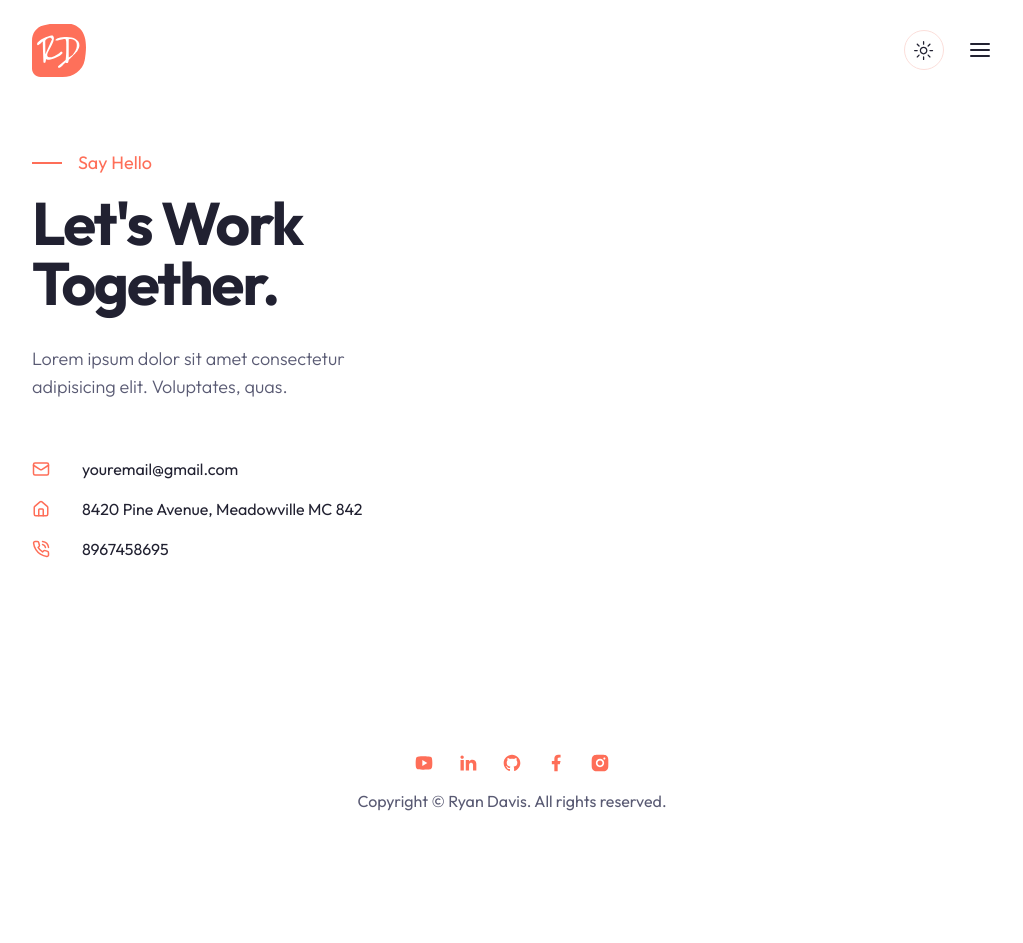
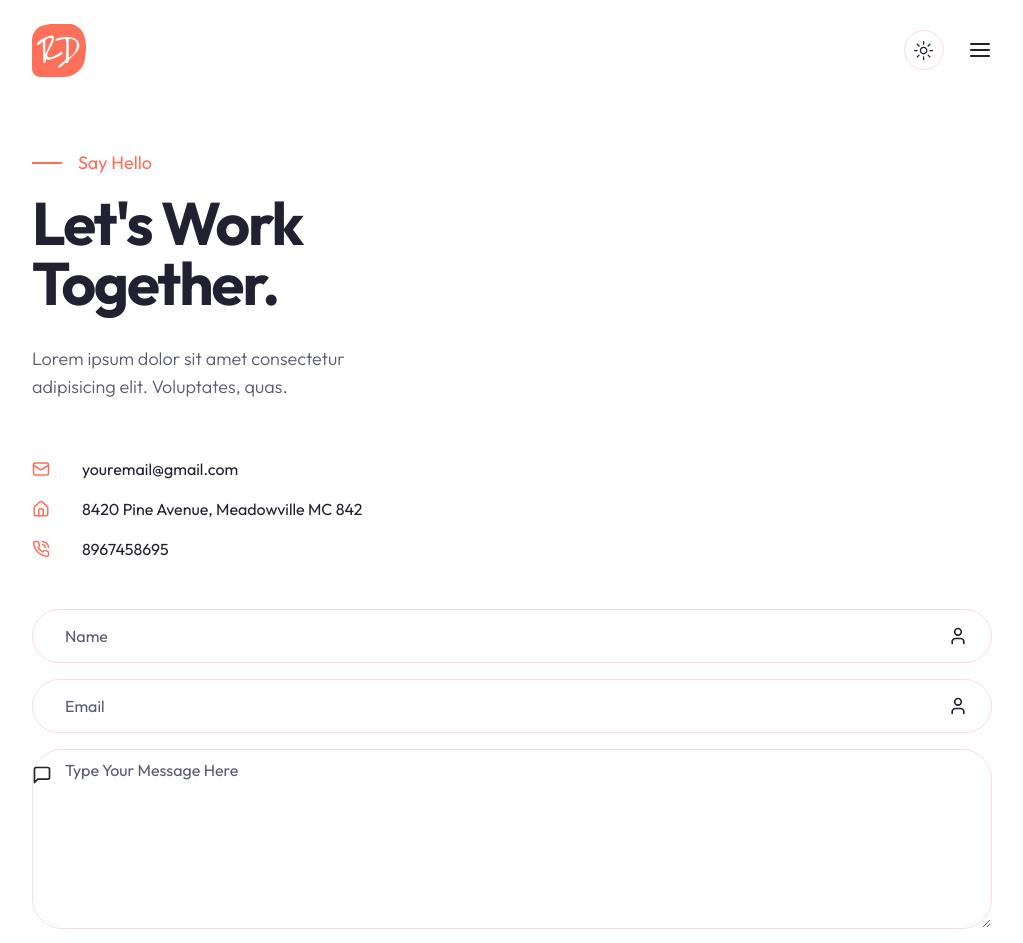
Before and after one commit to RizWaaN3024/nextjs-practice-project, a Next.js app: page /contact in a window 1280 px wide. Shown: the top 943 px of the page, without its empty margins (128-1151 px from the left). Before the commit the page ends 861 px from the top, so only its background shows below. Built offline with nearby package versions, Linux system fonts and the light colour scheme.

Commit message:
Added Form in Contact Page

```diff
--- a/app/contact/page.jsx
+++ b/app/contact/page.jsx
@@ -1,5 +1,6 @@
 import React from 'react'
 import { MailIcon, HomeIcon, PhoneCall } from 'lucide-react'
+import Form from '@/components/Form'
 
 const Contact = () => {
   return (
@@ -37,9 +38,7 @@
             <div>8967458695</div>
           </div>
         </div>
-        <form action="">
-
-          </form>
+        <Form />
       </div>
     </div>
     </section>
--- /dev/null
+++ b/components/Form.jsx
@@ -0,0 +1,35 @@
+"use client";
+import React from 'react'
+import { Button } from './ui/button';
+import { Input } from './ui/input';
+import { Textarea } from './ui/textarea';
+import { User, MailIcon, ArrowRightIcon, MessageSquare } from 'lucide-react';
+
+
+const Form = () => {
+  return (
+    <form action="" className='flex flex-col gap-y-4'>
+        {/* input */}
+        <div className='relative flex items-center'>
+            <Input type='name' placeholder='Name'/ >
+            <User className='absolute right-6' size={20}/>
+        </div>
+        {/* input */}
+        <div className='relative flex items-center'>
+            <Input type='email' id='email' placeholder='Email'/ >
+            <User className='absolute right-6' size={20}/>
+        </div>
+        {/* textarea */}
+        <div className='relative flex items-center'>
+            <Textarea  placeholder='Type Your Message Here'/ >
+            <MessageSquare className='absolute top-4' size={20}/>
+        </div>
+        <Button className='flex items-center max-w-[166px]'>
+            Let's Talk <ArrowRightIcon size={20}/>
+        </Button>
+    </form>
+
+  )
+}
+
+export default Form
--- a/components/ui/input.jsx
+++ b/components/ui/input.jsx
@@ -7,7 +7,7 @@
     (<input
       type={type}
       className={cn(
-        "flex h-10 w-full rounded-md border border-input bg-background px-3 py-2 text-sm ring-offset-background file:border-0 file:bg-transparent file:text-sm file:font-medium placeholder:text-muted-foreground focus-visible:outline-none focus-visible:ring-2 focus-visible:ring-ring focus-visible:ring-offset-2 disabled:cursor-not-allowed disabled:opacity-50",
+        "flex h-[54px] w-full rounded-full border border-input bg-background px-8 py-2 text-base ring-offset-background file:border-0 file:bg-transparent file:text-sm file:font-medium placeholder:text-muted-foreground focus-visible:outline-none focus-visible:ring-2 focus-visible:ring-ring focus-visible:ring-offset-2 disabled:cursor-not-allowed disabled:opacity-50",
         className
       )}
       ref={ref}
--- a/components/ui/textarea.jsx
+++ b/components/ui/textarea.jsx
@@ -6,7 +6,7 @@
   return (
     (<textarea
       className={cn(
-        "flex min-h-[80px] w-full rounded-md border border-input bg-background px-3 py-2 text-sm ring-offset-background placeholder:text-muted-foreground focus-visible:outline-none focus-visible:ring-2 focus-visible:ring-ring focus-visible:ring-offset-2 disabled:cursor-not-allowed disabled:opacity-50",
+        "flex min-h-[180px] w-full rounded-[30px] border border-input bg-background px-8 py-2 text-base ring-offset-background placeholder:text-muted-foreground focus-visible:outline-none focus-visible:ring-2 focus-visible:ring-ring focus-visible:ring-offset-2 disabled:cursor-not-allowed disabled:opacity-50",
         className
       )}
       ref={ref}
```
